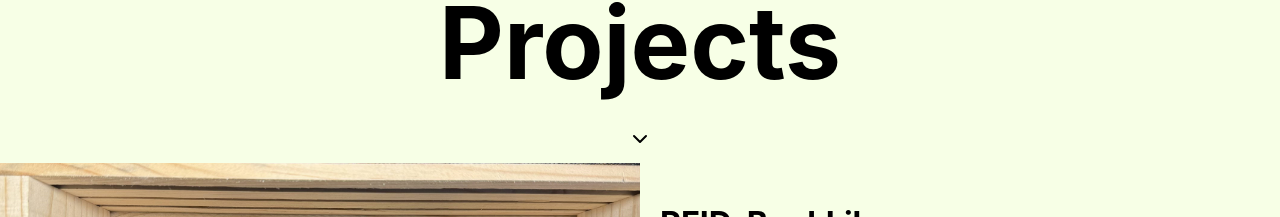
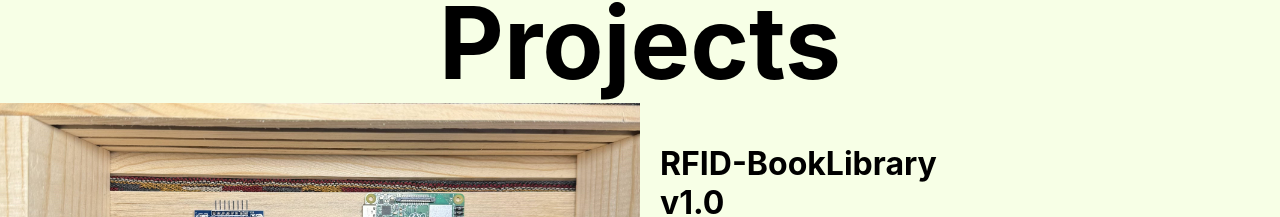
Before and after one commit to low-q/meportfolio, a React (Create React App) app: page / in a window 1280 px wide. Shown: the part 2480-2697 px from the top of the page. Built offline with nearby package versions, Linux system fonts and the light colour scheme.

Commit message:
Removed some comments.

```diff
--- a/public/styles.css
+++ b/public/styles.css
@@ -170,8 +170,6 @@ a {
     margin-bottom: 20px; /* Adjust as needed */
 
 }
-
-/* Additional CSS styles */
 
 /* Additional CSS styles */
 .resume-photo {
--- a/src/App.js
+++ b/src/App.js
@@ -10,7 +10,7 @@ function App() {
         <div className="app-container">
             {/* Main Section. */}
             <section className="main-content">
-
+                {/* Links to LinkedIn and Resume.  */}
                 <header>
 
                     <a href="https://www.linkedin.com/in/ruwais/" class="fa fa-linkedin"></a>
@@ -92,11 +92,11 @@ function App() {
 
                 <h1>Projects</h1>
                 {/* Button for navigation. */}
-                <button className="down-arrow-button">
+                {/* <button className="down-arrow-button">
                     <svg viewBox="0 0 24 24" width="24" height="24" fill="none" xmlns="http://www.w3.org/2000/svg">
                         <path d="M6 9L12 15L18 9" stroke="black" strokeWidth="2" strokeLinecap="round" strokeLinejoin="round" />
                     </svg>
-                </button>
+                </button> */}
 
             </div>
 
```
